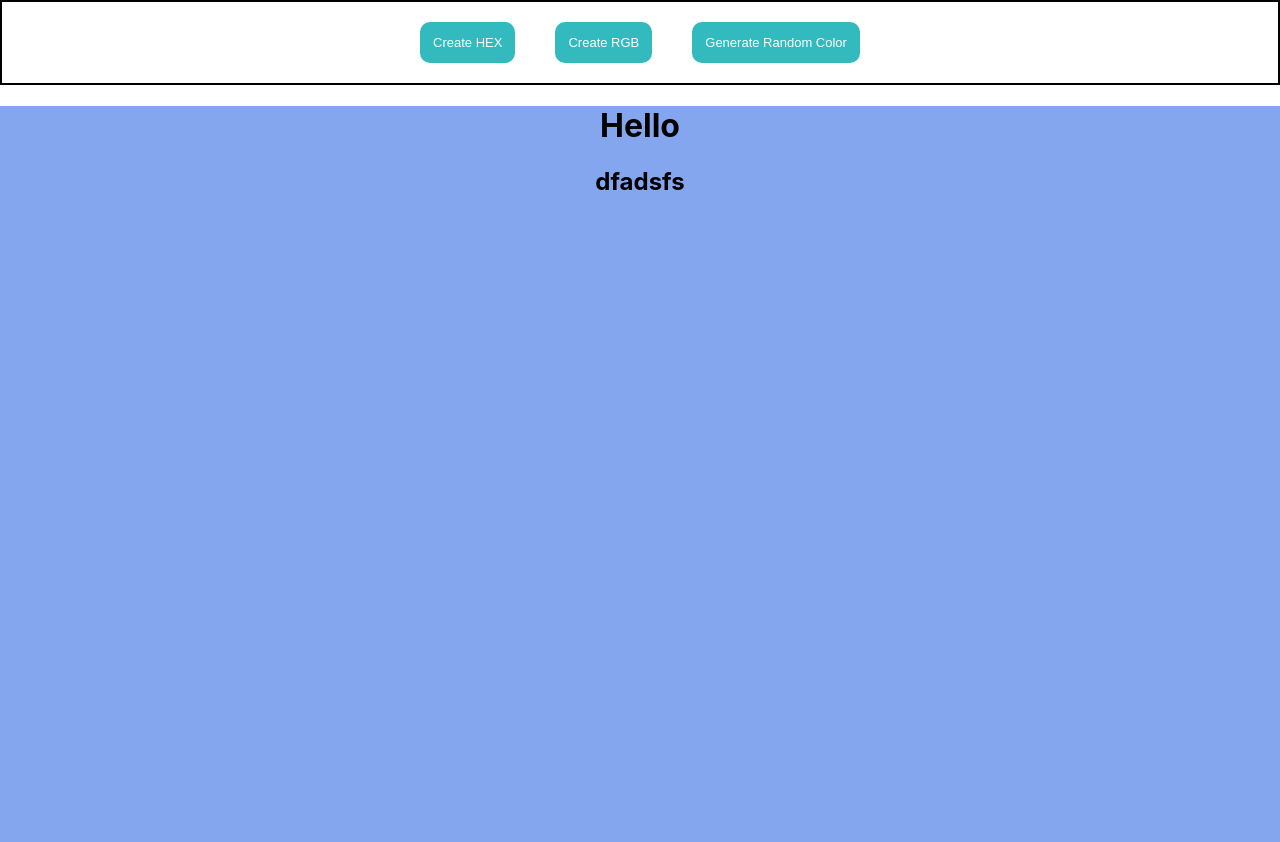
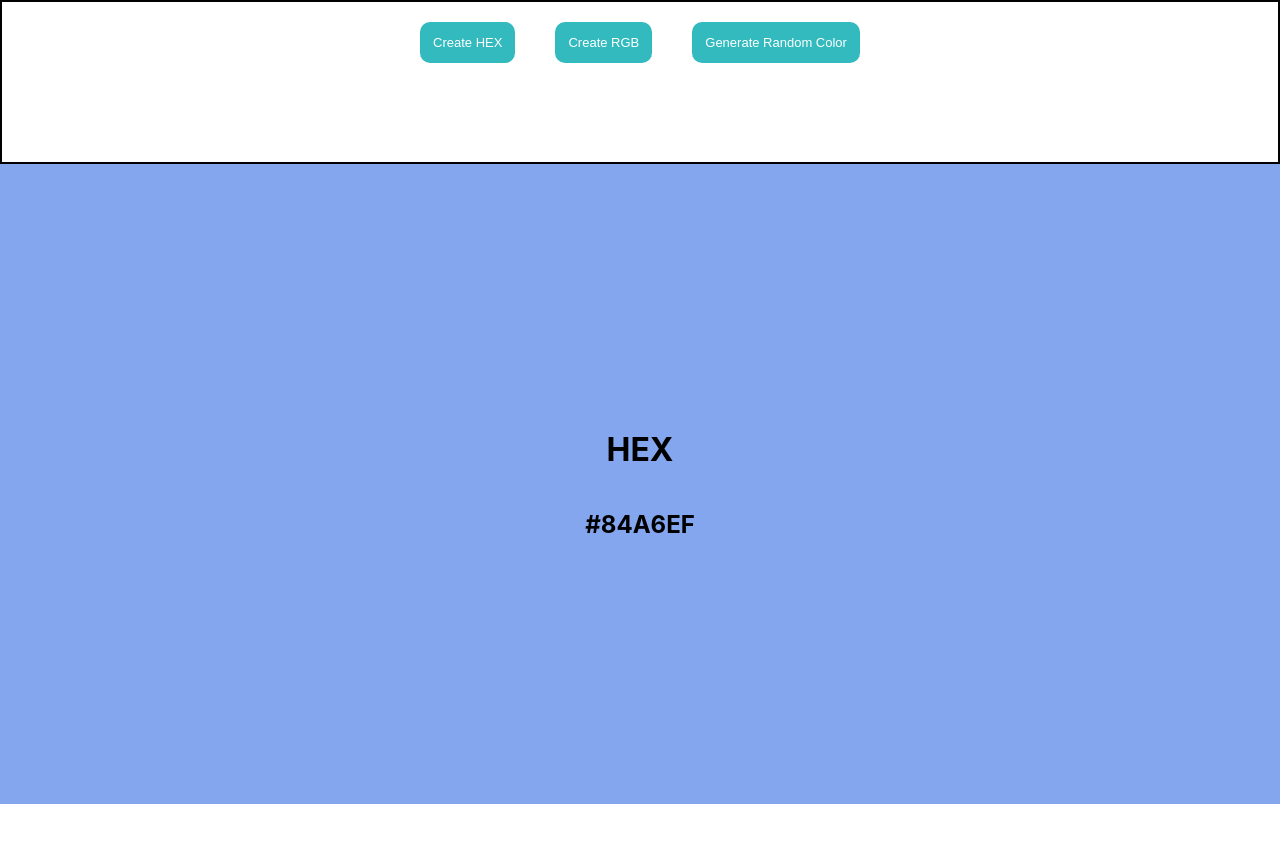
Before and after one commit to misraag/react1, a React (Create React App) app in the folder RandomColorGenerator/randomcolor/: page / in a window 1280 px wide. Shown: the top 842 px of the page. After the commit the page ends 804 px from the top, so only its background shows below. Built offline with nearby package versions, Linux system fonts and the light colour scheme.

Commit message:
changed alignment

```diff
--- a/RandomColorGenerator/randomcolor/src/components/home/Home.js
+++ b/RandomColorGenerator/randomcolor/src/components/home/Home.js
@@ -52,8 +52,8 @@ function Home () {
                 <button onClick={ colorType === 'HEX' ? handleRandomHexGenerator : handleRandomRGBGenerator} className={styles.button}>Generate Random Color</button>
             </nav>
             <div style={{backgroundColor: color}} className={styles.division}>
-                <h1>Hello</h1>
-                <h2>dfadsfs</h2>
+                <h1>{colorType}</h1>
+                <h2>{color}</h2>
             </div>
         </div>
     )
--- a/RandomColorGenerator/randomcolor/src/components/home/Home.module.css
+++ b/RandomColorGenerator/randomcolor/src/components/home/Home.module.css
@@ -1,5 +1,6 @@
 .navbar {
     border: 2px solid rgba(0, 0, 0, 1);
+    height: 20vh;
 }
 
 .button {
@@ -14,6 +15,10 @@
 }
 
 .division {
-    height: 100vh;
+    height: 80vh;
     width: 100vw;
+    display: flex;
+    align-items: center;
+    justify-content: center;
+    flex-direction: column;
 }
--- a/RandomColorGenerator/randomcolor/src/index.css
+++ b/RandomColorGenerator/randomcolor/src/index.css
@@ -1,5 +1,7 @@
 body {
   margin: 0;
+  height: 100vh;
+  width: 100vw;
   font-family: -apple-system, BlinkMacSystemFont, 'Segoe UI', 'Roboto', 'Oxygen',
     'Ubuntu', 'Cantarell', 'Fira Sans', 'Droid Sans', 'Helvetica Neue',
     sans-serif;
```
